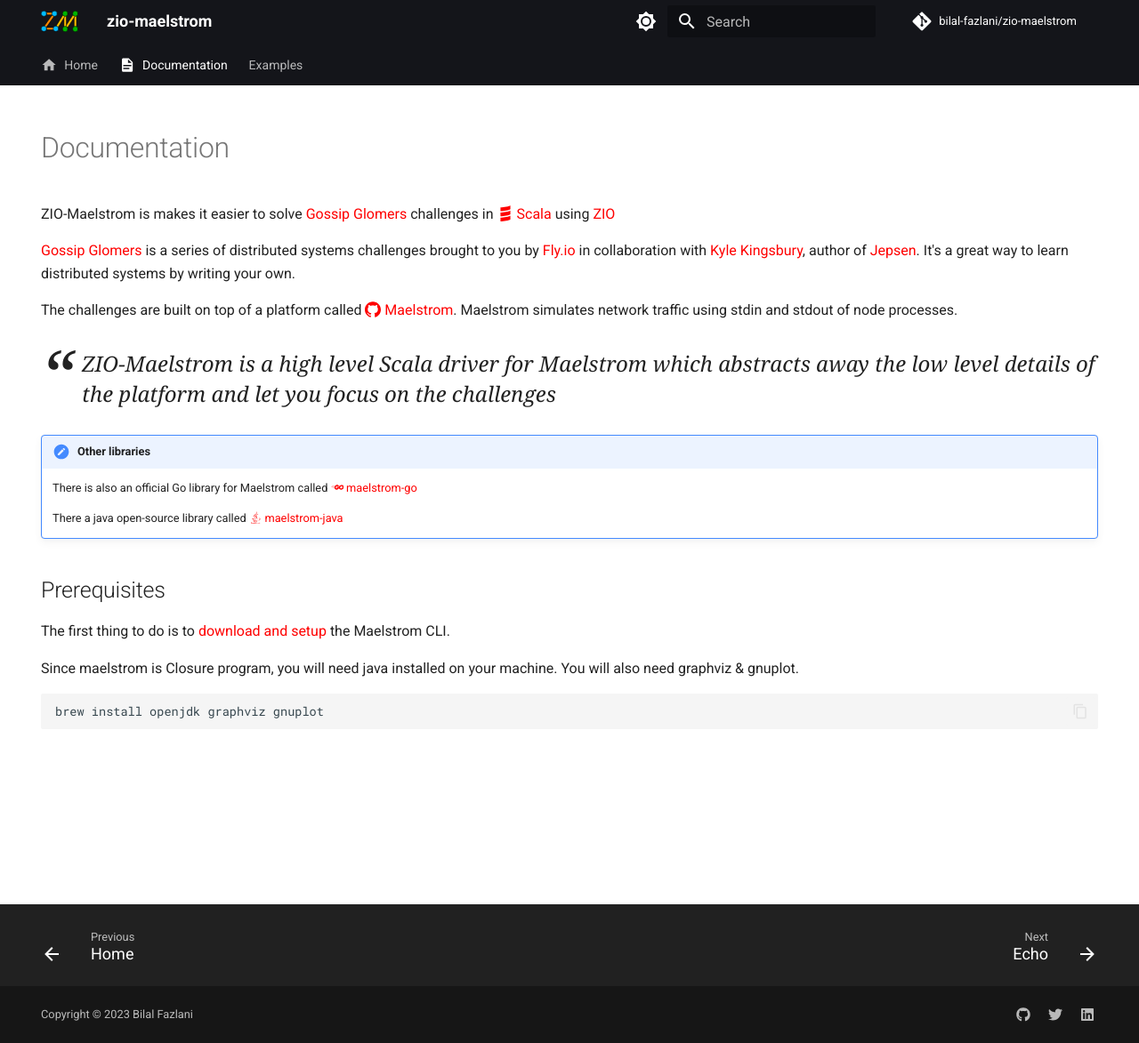
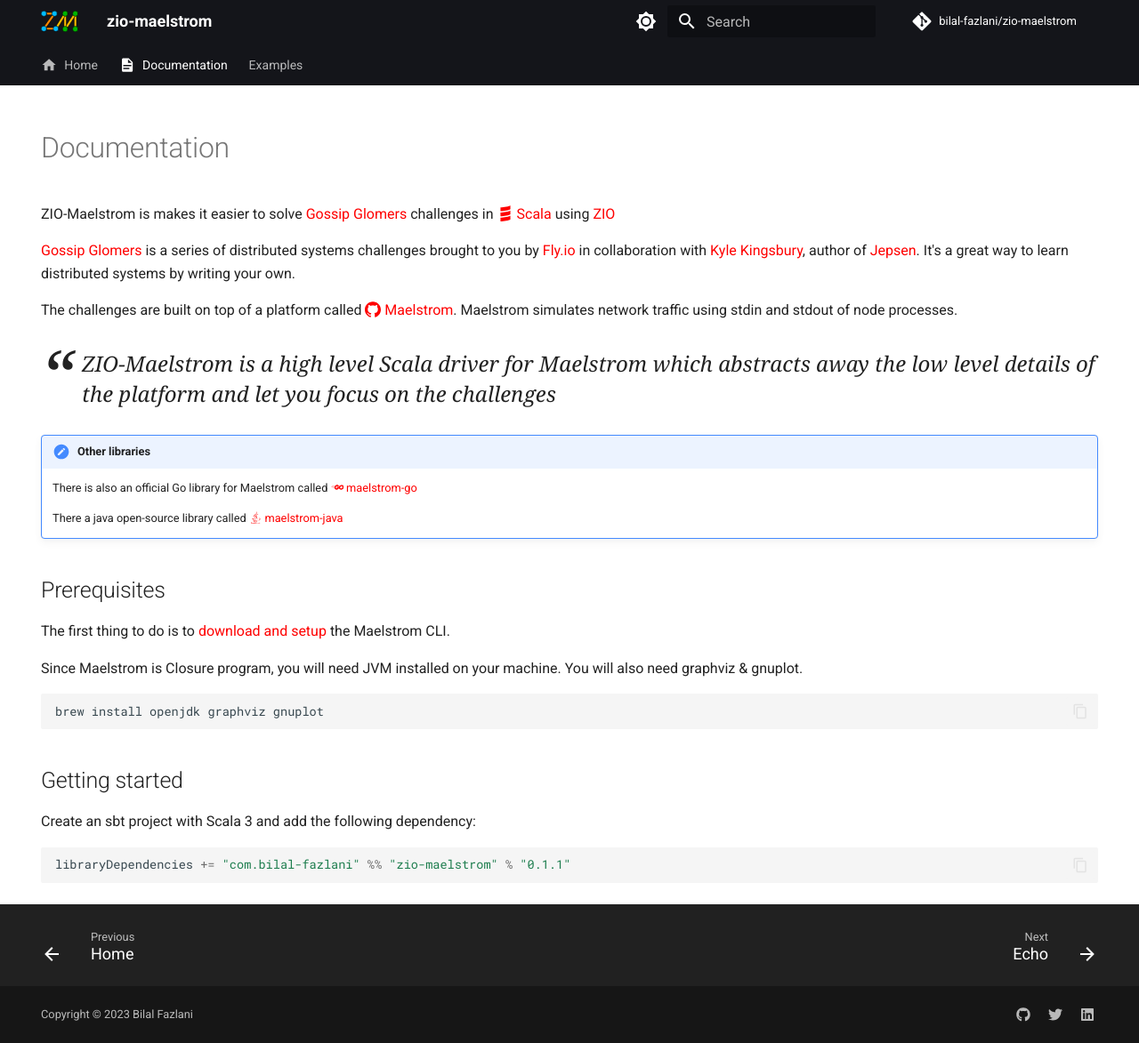
Before and after one commit to bilal-fazlani/zio-maelstrom, an MkDocs documentation site: the page built from docs/documentation/index.md, in a window 1280 px wide and 1173 px high. Shown: the whole window at 89% size. Built offline with MkDocs 1.6.1 and Material for MkDocs 9.7.7, drawn with Linux system fonts in a browser that asks for light colours; plug-ins that fetch from the network failed and are left out; comment, search, counter and statistics services are not loaded.

Commit message:
add help content for docs

````diff
--- a/docs/documentation/index.md
+++ b/docs/documentation/index.md
@@ -29,8 +29,16 @@ ZIO-Maelstrom is a high level Scala driver for Maelstrom which abstracts away th
 
 The first thing to do is to [download and setup](https://github.com/jepsen-io/maelstrom/blob/main/doc/01-getting-ready/index.md#getting-ready) the Maelstrom CLI.
 
-Since maelstrom is Closure program, you will need java installed on your machine. You will also need graphviz & gnuplot.
+Since Maelstrom is Closure program, you will need JVM installed on your machine. You will also need graphviz & gnuplot.
 
 ```bash
 brew install openjdk graphviz gnuplot
 ```
+
+## Getting started
+
+Create an sbt project with Scala 3 and add the following dependency:
+
+```scala
+libraryDependencies += "com.bilal-fazlani" %% "zio-maelstrom" % "0.1.1"
+```
````
Also changed, not shown: docs/examples/broadcast.md (+3 -0 lines).
